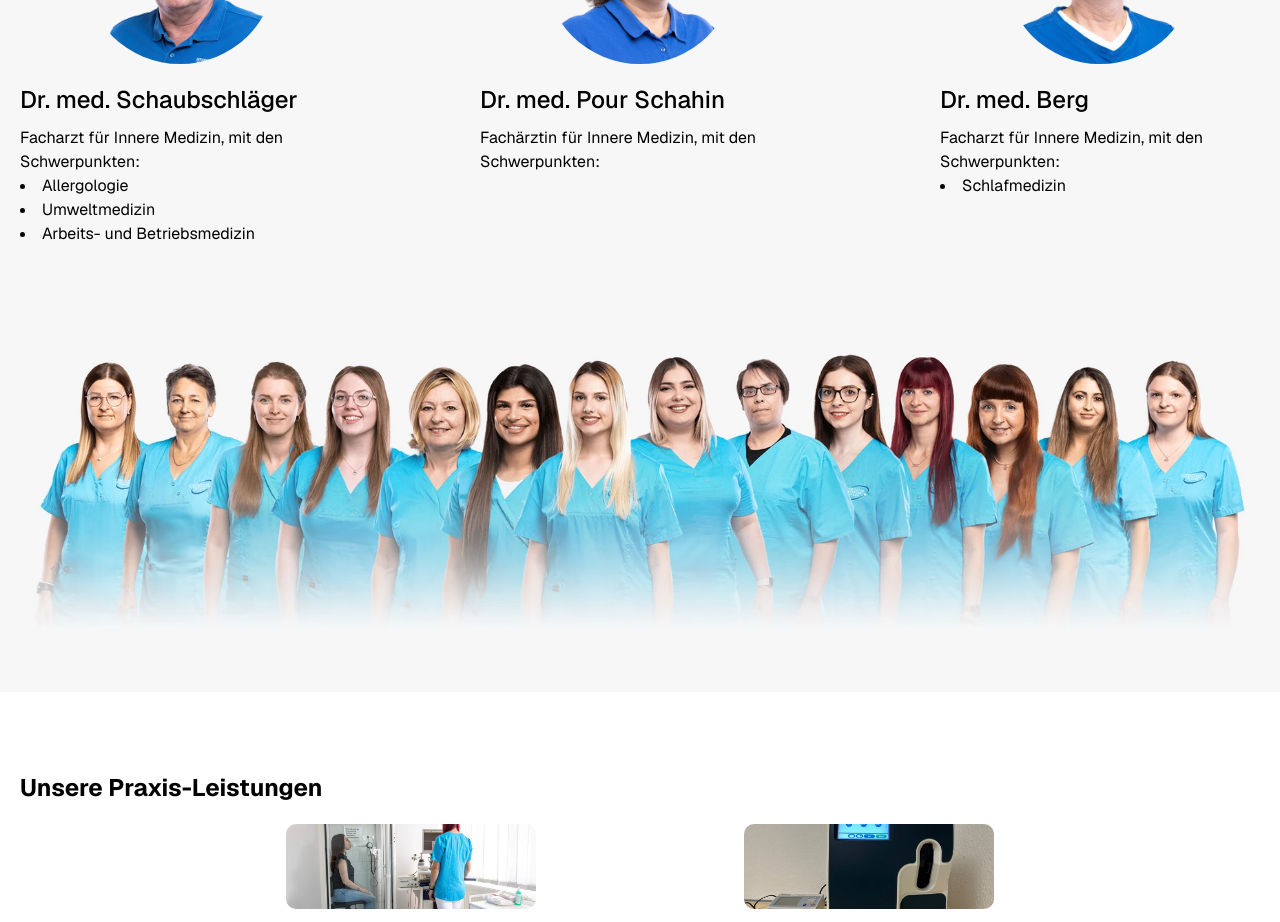
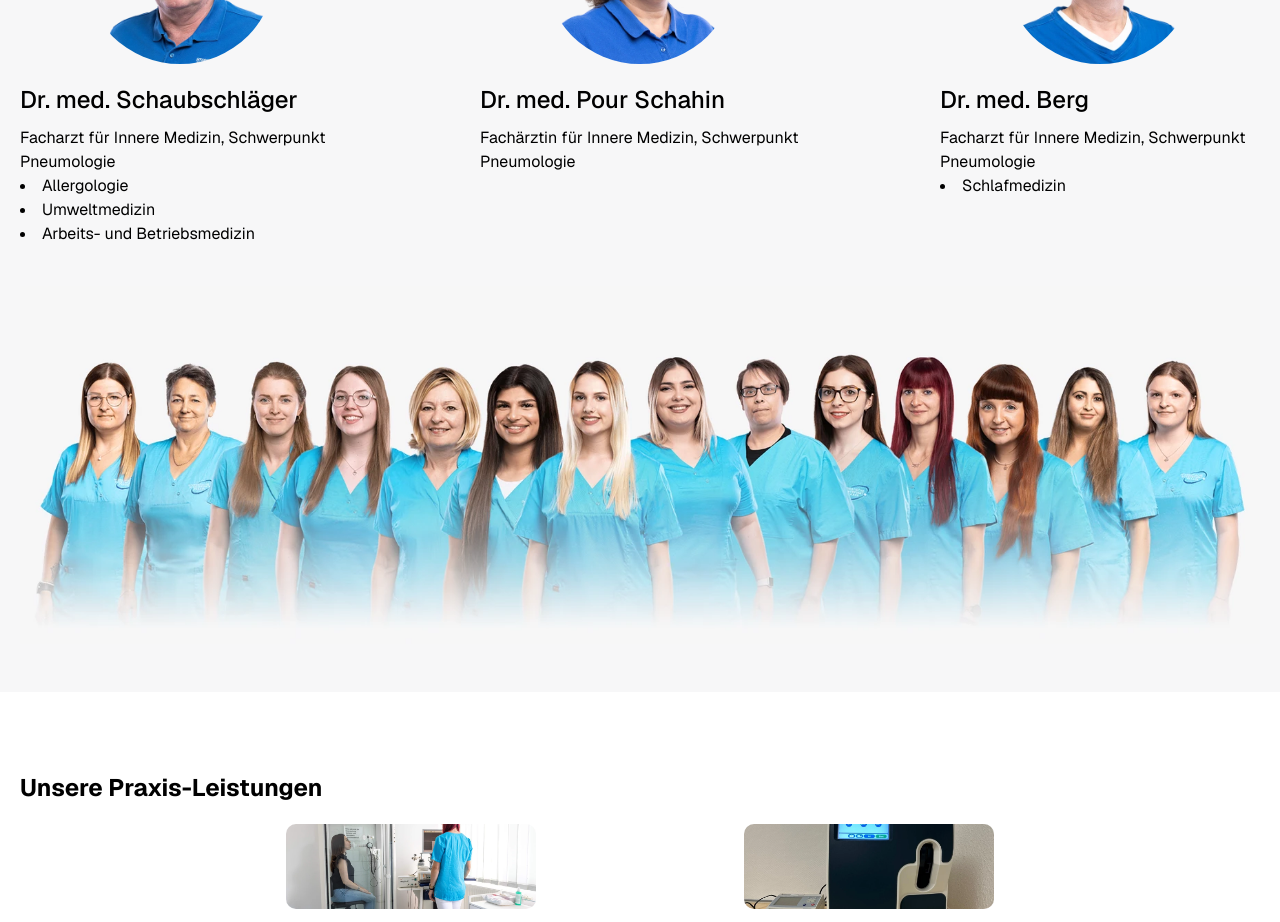
Before and after one commit to pneumology/pneumo-web, a Next.js app: page / in a window 1280 px wide. Shown: the part 2100-3022 px from the top of the page. Built offline with nearby package versions, Linux system fonts and the light colour scheme.

Commit message:
tweaks and twerks

```diff
--- a/src/app/team.tsx
+++ b/src/app/team.tsx
@@ -18,7 +18,7 @@ const Team = () => {
                                 </div>
 
                                 <p className="font-medium text-2xl mt-5 mb-2.5">{team.name}</p>
-                                <p>{team.sex ? 'Fachärztin' : 'Facharzt'} für Innere Medizin, mit den Schwerpunkten:</p>
+                                <p>{team.sex ? 'Fachärztin' : 'Facharzt'} für Innere Medizin, Schwerpunkt Pneumologie</p>
                                 <ul className="list-disc list-inside">
                                     {team.schwerpunkte.map((schwerpunkt, index) => <li key={index}>{schwerpunkt}</li>)}
                                 </ul>
```
